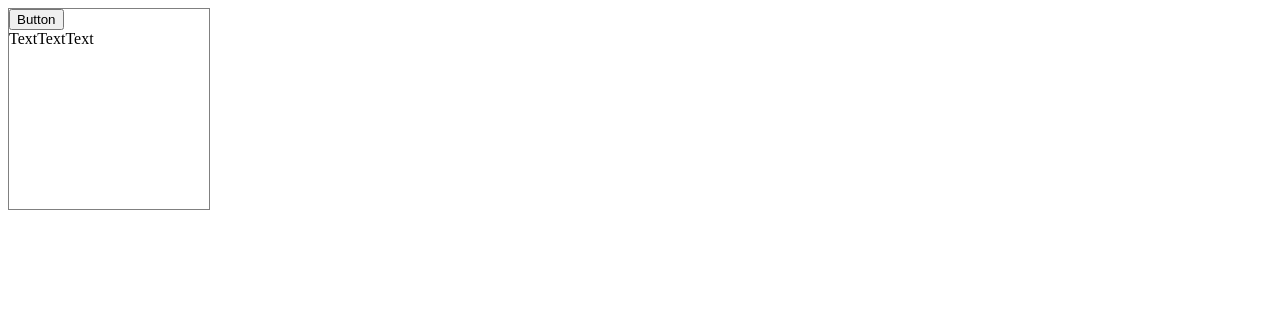
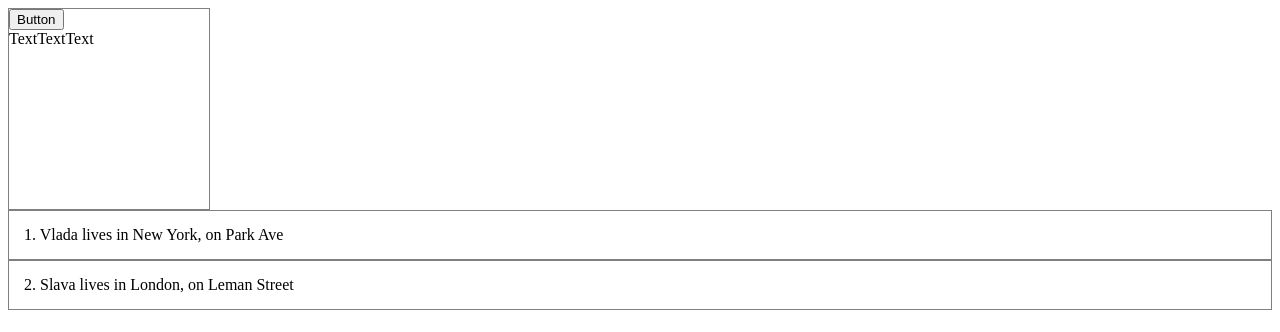
Before and after one commit to VladislavaZinoveikina/react-typescript-first-project, a React (Create React App) app: page / in a window 1280 px wide. Shown: the top 332 px of the page. Built offline with nearby package versions, Linux system fonts and the light colour scheme.

Commit message:
component UserList. IUser, IAddress

```diff
--- a/src/App.tsx
+++ b/src/App.tsx
@@ -1,13 +1,21 @@
 import React from "react";
 import Card, { CardVariant } from "./components/Card";
+import UserList from "./components/UserList";
+import { IUser } from "./types/types";
 
 const App = () => {
+  const users: IUser[] = [
+    {id: 1, name: 'Vlada', email: 'ilovehorses@gmail.com', address: {city: 'New York', street: 'Park Ave', zipcode: '10065'}},
+    {id: 2, name: 'Slava', email: 'andidont@gmail.com', address: {city: 'London', street: 'Leman Street', zipcode: '625618'}},
+  ];
+
   return (
     <div>
-      <Card onClick={(num) => console.log('click', num)} variant={CardVariant.outlined} width="200px" height="200px">
+      <Card variant={CardVariant.outlined} width="200px" height="200px">
         <button>Button</button>
         <div>TextTextText</div>
       </Card>
+      <UserList users={users}/>
     </div>
   );
 };
--- a/src/components/Card.tsx
+++ b/src/components/Card.tsx
@@ -9,7 +9,6 @@ interface CardProps {
     width?: string;
     height?: string;
     variant: CardVariant;
-    onClick: (num: number) => void;
     children?: React.ReactNode;
 }
 
@@ -18,7 +17,6 @@ const Card: FC<CardProps> =
         width,
         height,
         variant,
-        onClick,
         children
     }) => {
         const [state, setState] = useState(0);
@@ -28,7 +26,6 @@ const Card: FC<CardProps> =
                 border: variant === CardVariant.outlined ? '1px solid gray' : 'none',
                 background: variant === CardVariant.primary ? 'lightgray' : ''
             }}
-                onClick={() => onClick(state)}
             >
                 {children}
             </div>
--- /dev/null
+++ b/src/components/UserItem.tsx
@@ -0,0 +1,16 @@
+import React, { FC } from "react";
+import { IUser } from "../types/types";
+
+interface UserItemProps {
+    user: IUser;
+}
+
+const UserItem: FC<UserItemProps> = ({ user }) => {
+    return (
+        <div style={{ padding: 15, border: '1px solid gray' }}>
+            {user.id}. {user.name} lives in {user.address.city}, on {user.address.street}
+        </div>
+    );
+};
+
+export default UserItem;
--- /dev/null
+++ b/src/components/UserList.tsx
@@ -0,0 +1,19 @@
+import React, { FC } from "react";
+import { IUser } from "../types/types";
+import UserItem from "./UserItem";
+
+interface UserListProps {
+    users: IUser[]
+}
+
+const UserList: FC<UserListProps> = ({ users }) => {
+    return (
+        <div>
+            {users.map(user =>
+                <UserItem key={user.id} user={user} />
+            )}
+        </div>
+    );
+};
+
+export default UserList;
--- /dev/null
+++ b/src/types/types.tsx
@@ -0,0 +1,12 @@
+export interface IAddress {
+    street: string;
+    city: string;
+    zipcode: string;
+}
+
+export interface IUser {
+    id: number;
+    name: string;
+    email: string;
+    address: IAddress;
+}
```
